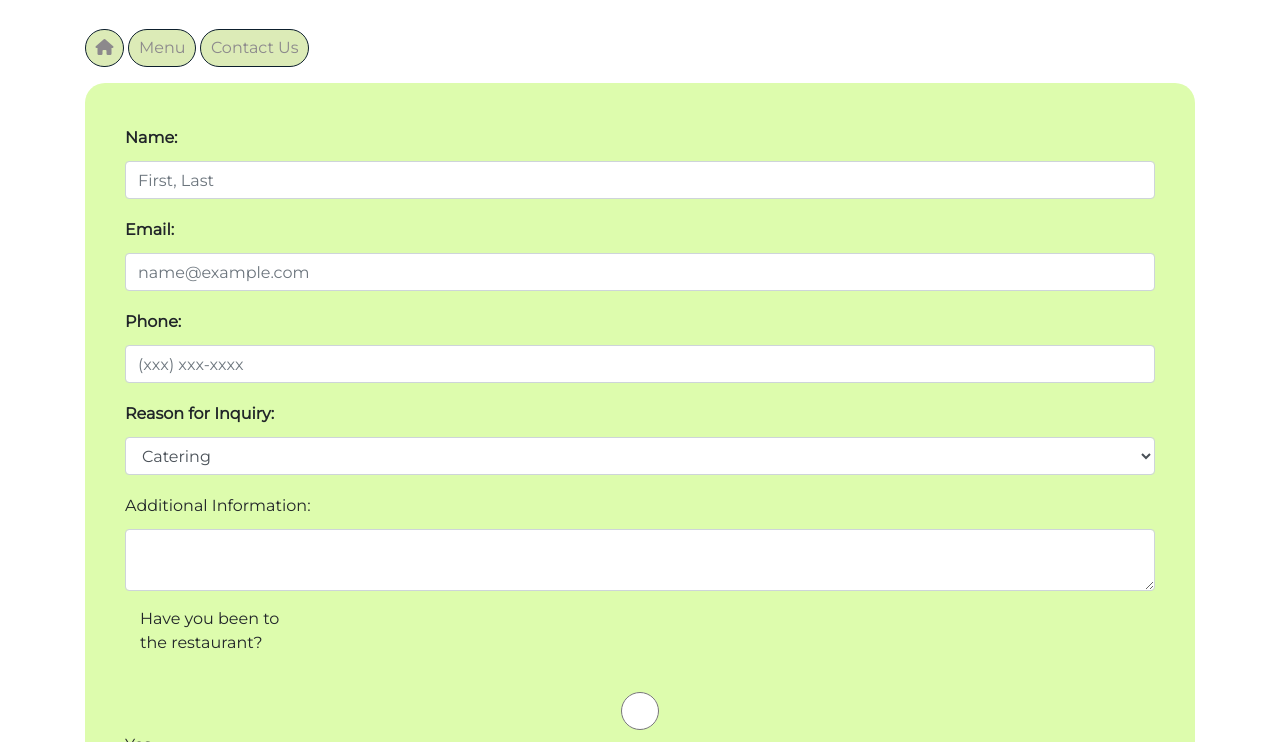
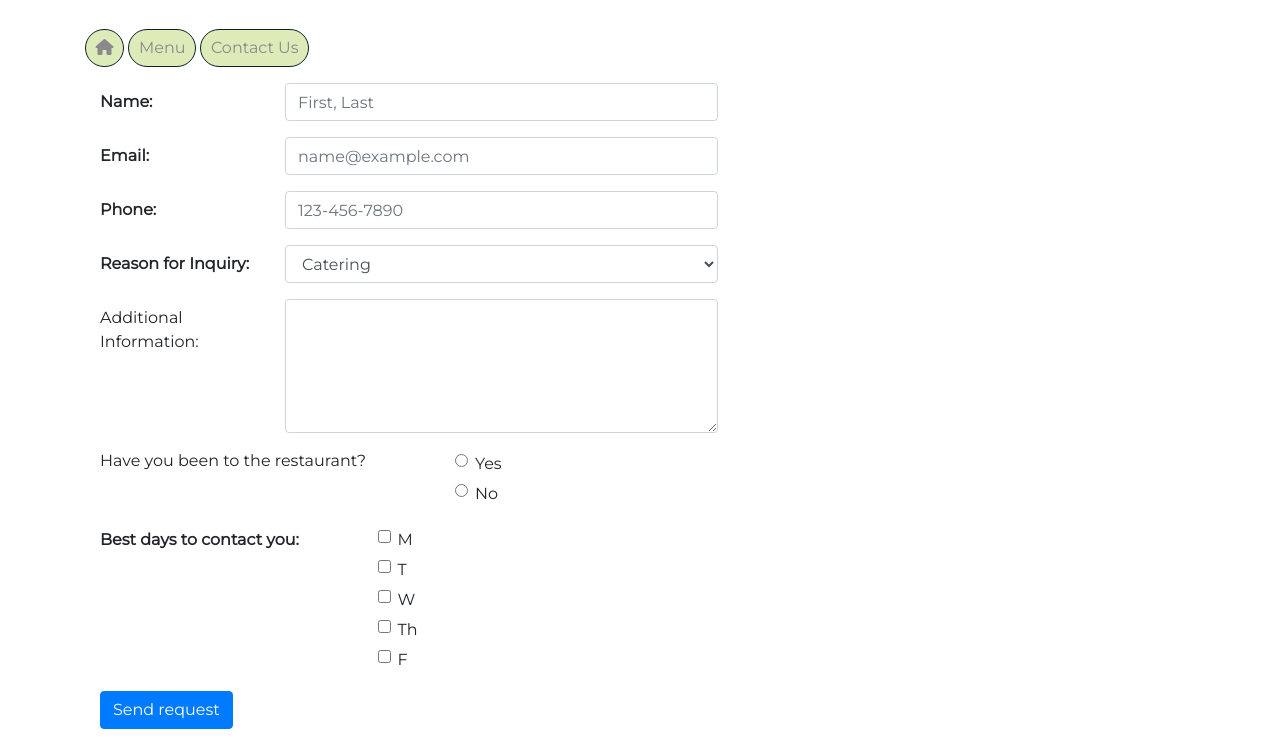
Before and after one commit to sidneyraabe/restaurant-site-pt3, a plain HTML site: page retaurant-site-pt3/contact-us.html in a window 1280 px wide. Shown: the part 191-933 px from the top of the page. Drawn offline with nearby package versions, Linux system fonts and the light colour scheme; a web font is replaced by a local one.

Commit message:
Add files via upload

```diff
--- a/retaurant-site-pt3/contact-us.html
+++ b/retaurant-site-pt3/contact-us.html
@@ -2,7 +2,7 @@
 <!--
     Name: Sidney Raabe
     Date Created: 7/18/2020
-    Most Recent Revision: 8/7/2020
+    Most Recent Revision: 8/9/2020
 -->
 <html lang="en">
 
@@ -14,6 +14,7 @@
     <link rel="stylesheet" type="text/css" href="styles/restaurantStyles.css">
     <link href="https://fonts.googleapis.com/css2?family=Lexend+Zetta&family=Montserrat:wght@100;400&display=swap" rel="stylesheet">
     <script src="https://kit.fontawesome.com/1315febb85.js" crossorigin="anonymous"></script>
+    <script type="text/JavaScript" src="contact-us.js"></script>
 
     <style>
         article {
@@ -48,63 +49,99 @@
             <p><a class="btn badge-pill" href=index.html><i class="fas fa-home"></i></a> <a class="btn badge-pill" href=menu.html>Menu</a> <a class="btn badge-pill" href=contact-us.html>Contact Us</a></p>
         </nav>
 
-        <section>
-            <article id="information-request">
-                <form action="submit.html" method="POST">
-                    <div class="form-group">
-                        <label for="name" class=required>Name:</label>
-                        <input type="text" class="form-control" id="name" name="name" placeholder="First, Last" required />
+        <section class="container">
+            <form name="contactInfo" onsubmit="return validateItems();">
+                <div class="form-group row">
+                  <label for="Name" class="col-sm-2 col-form-label"><b>Name:</b></label>
+                  <div class="col-sm-5">
+                    <input type="text" class="form-control" id="Name" placeholder="First, Last">
                   </div>
-                    <div class="form-group">
-                        <label for="email" class=required>Email:</label>
-                        <input type="email" class="form-control" id="email" name="email" placeholder="name@example.com" required />
                 </div>
-                    <div class="form-group">
-                        <label for="phone" class=required>Phone:</label>
-                        <input type="text" class="form-control" id="phone" name="phone" placeholder="(xxx) xxx-xxxx" required />
+                <div class="form-group row">
+                  <label for="Email" class="col-sm-2 col-form-label"><b>Email:</b></label>
+                  <div class="col-sm-5">
+                    <input type="email" class="form-control" id="Email" placeholder="name@example.com">
                   </div>
-                    <div class="form-group">
-                        <label for="inquiryReason" class=required>Reason for Inquiry:</label>
-                        <select id="inquiryReason" class="form-control" name="inquiryReason" required>
+                </div>
+                <div class="form-group row">
+                    <label for="Phone" class="col-sm-2 col-form-label"><b>Phone:</b></label>
+                    <div class="col-sm-5">
+                      <input type="tel" class="form-control" id="Phone" placeholder="123-456-7890">
+                    </div>
+                </div>
+                <div class="form-group row">
+                    <label for="inquiryReason" class="col-sm-2 col-form-label"><b>Reason for Inquiry:</b></label>
+                    <div class=col-sm-5>
+                    <select id="inquiryReason" class="form-control" name="inquiryReason">
                         <option value="default" selected>Catering</option>
                         <option value="privateParty">Private Party</option>
                         <option value="feedback">Feedback</option>
                         <option value="other">Other</option>
                     </select>
                     </div>
-                    <div class="form-group">
-                        <label for="info">Additional Information:</label>
-                        <textarea id="info" class="form-control" name="info"></textarea>
-                    </div>
-                    <!-- Need to fix big radio -->
-                    <div class="form-group">
-                            <legend class="col-form-label col-sm-2 pt-0">Have you been to the restaurant?</legend>
-                                    <label for="questionnaire"></label>
-                                    <input type="radio" id="choice1" class="form-control" name="questionnaire" value="yes">
-                                    <label for="choice1">Yes</label>
-                                    <input type="radio" id="choice2" class="form-control" name="questionnaire" value="no">
-                                    <label for="choice2">No</label>
-                    </div>
-                    <!-- Need to fix big check -->
-                    <div class="form-group">
-                        <label for="contactDay">Best days to contact you:</label>
-                        <input type="checkbox" id="monday" class="form-control" name="contactDay" value="monday">
-                        <label for="monday">M</label>
-                        <input type="checkbox" id="tuesday" class="form-control" name="contactDay" value="tuesday">
-                        <label for="tuesday">T</label>
-                        <input type="checkbox" id="wednesday" class="form-control" name="contactDay" value="wednesday">
-                        <label for="wednesday">W</label>
-                        <input type="checkbox" id="thursday" class="form-control" name="contactDay" value="thursday">
-                        <label for="thursday">Th</label>
-                        <input type="checkbox" id="friday" class="form-control" name="contactDay" value="friday">
-                        <label for="friday">F</label>
                 </div>
 
-                        <input type="submit" name="submit" value="Send Request">
-                        <!-- validate in JS, send message that info is valid-->
+                <div class="form-group row">
+                    <label for="info" class="col-sm-2 col-form-label">Additional Information:</label>
+                    <div class=col-sm-5>
+                    <textarea id="info" class="form-control" name="info" rows="5"></textarea>
+                    </div>
+                </div>
+
+                <fieldset class="form-group">
+                  <div class="row">
+                    <legend class="col-form-label col-sm-4 pt-0">Have you been to the restaurant?</legend>
+                    <div>
+                      <div class="form-check col-sm-6">
+                        <input class="form-check-input" type="radio" name="gridRadios" id="Yes" value="option1">
+                        <label class="form-check-label" for="gridRadios1">
+                        Yes
+                        </label>
+                      </div>
+                      <div class="form-check">
+                        <input class="form-check-input" type="radio" name="gridRadios" id="No" value="option2">
+                        <label class="form-check-label" for="gridRadios2">
+                        No
+                        </label>
+                      </div>
+                    </div>
+                  </div>
+                </fieldset>
+
+                <div class="form-group row">
+                  <div class="col-sm-3"><b>Best days to contact you:</b></div>
+                  <div class="col-sm-6">
+                    <div class="form-check">
+                        <div>
+                            <input class="form-check-input" type="checkbox" id="M">
+                            <label class="form-check-label" for="gridCheck1">M</label>
+                        </div>
+                        <div>
+                            <input class="form-check-input" type="checkbox" id="T">
+                            <label class="form-check-label" for="gridCheck1">T</label>
+                        </div>
+                        <div>
+                            <input class="form-check-input" type="checkbox" id="W">
+                            <label class="form-check-label" for="gridCheck1">W</label>
+                        </div>
+                        <div>
+                            <input class="form-check-input" type="checkbox" id="Th">
+                            <label class="form-check-label" for="gridCheck1">Th</label>
+                        </div>
+                        <div>
+                            <input class="form-check-input" type="checkbox" id="F">
+                            <label class="form-check-label" for="gridCheck1">F</label>
+                        </div>
+                    </div>
+                  </div>
+                </div>
+                <div class="form-group row">
+                  <div class="col-sm-10">
+                    <button type="submit" id="submitButton" class="btn btn-primary">Send request</button>
+                  </div>
+                </div>
               </form>
               <p class="footnote">*Required fields marked in <b>bold.</b></p>
-            </article>
         </section>
 
         <footer>
--- /dev/null
+++ b/retaurant-site-pt3/contact-us.js
@@ -0,0 +1,29 @@
+function validateItems() {
+    if (document.getElementById("Name").value == "")
+    {
+        alert("Name field is empty.")
+        return false;
+    }
+    if (document.getElementById("Email").value == "")
+    {
+        alert("Email field is empty.")
+        return false;
+    }
+    if (document.getElementById("Phone").value == "")
+    {
+        alert("Phone field is empty.")
+        return false;
+    } else {
+    if (document.getElementById("Phone").value.length != 12) /* 12 char includes hyphens as specified in placeholder,
+    * this still allows for "numbers" such as 1-------10, but I do not know how to specify a certain string of numbers and hyphens in a particular order*/
+    {
+        alert("Phone field is not a valid phone number")
+        return false;
+    }
+    }
+    if (document.getElementById("M").checked == false && document.getElementById("T").checked == false &&  document.getElementById("W").checked == false &&  document.getElementById("Th").checked == false &&  document.getElementById("F").checked == false)
+    {
+        alert("Please check at least one day of the week.")
+        return false;
+    }
+}
--- a/retaurant-site-pt3/styles/restaurantStyles.css
+++ b/retaurant-site-pt3/styles/restaurantStyles.css
@@ -31,4 +31,4 @@ body {
 
 .carousel {
     border-radius: 55px 55px 55px 55px;
-}
+} /* round carousel edges attempt */
```
Also changed, not shown: retaurant-site-pt3/index.html (+4 -4 lines). Lines whose indentation alone changed are shown as unchanged.
